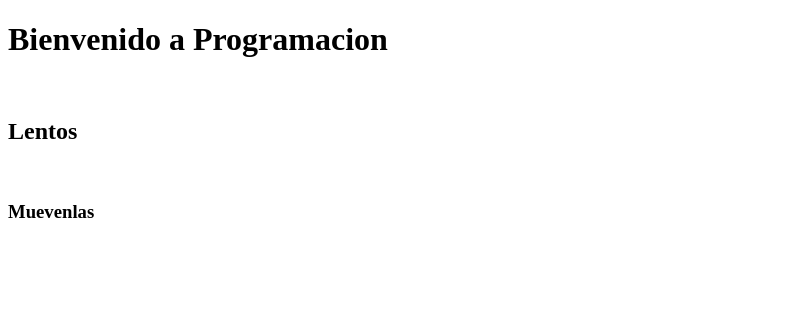
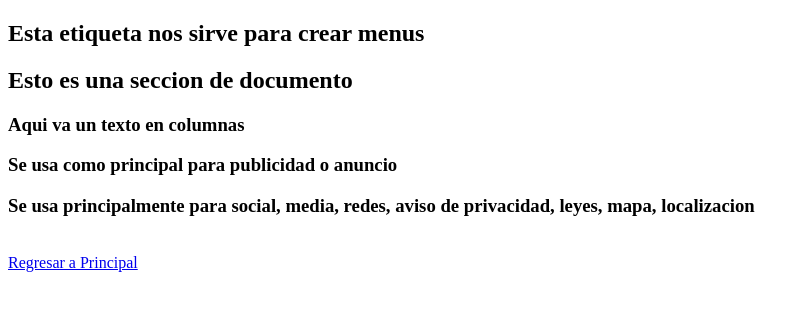
Before and after one commit to Ketzalli22/4IV7_PSW_ALEGRE_VIRAMONTES_DIANA_KETZALLI, a plain HTML site: page 02HTML/index.html in a window 1280 px wide. Shown: the whole page, without its empty margins (0-809 px from the left). Drawn offline with Linux system fonts and the light colour scheme.

Commit message:
Huesos HTML

```diff
--- a/02HTML/index.html
+++ b/02HTML/index.html
@@ -4,13 +4,35 @@
     <meta charset="UTF-8">
     <meta name="viewport" content="width=device-width, initial-scale=1.0">
     <title>Mi primera pagina</title>
+
+
+
 </head>
 <body>
-    <h1>Bienvenido a Programacion</h1>
-    <br>
-    <h2>Lentos</h2>
-    <br>
-    <h3>Muevenlas</h3>
+    <div>
+        <header>
+            <nav>
+                <h1>Esta etiqueta nos sirve  para crear menus</h1>
+            </nav>
+        </header>
+        <section>
+            <h2>Esto es una seccion de documento</h2>
+            <article>
+                <h3>Aqui va un texto en columnas</h3>
+            </article>
+            <aside>
+                <h3>Se usa como principal para publicidad o anuncio</h3>
+            </aside>
+        </section>
+        <footer>
+            <h3>Se usa principalmente para social, media, redes, aviso de privacidad, leyes, mapa, localizacion
+            </h3>
+        </footer>
+    </div>
+
+   <br>
+   <a href="../index.html">Regresar a Principal</a>
+
 
 </body>
 </html>
```
